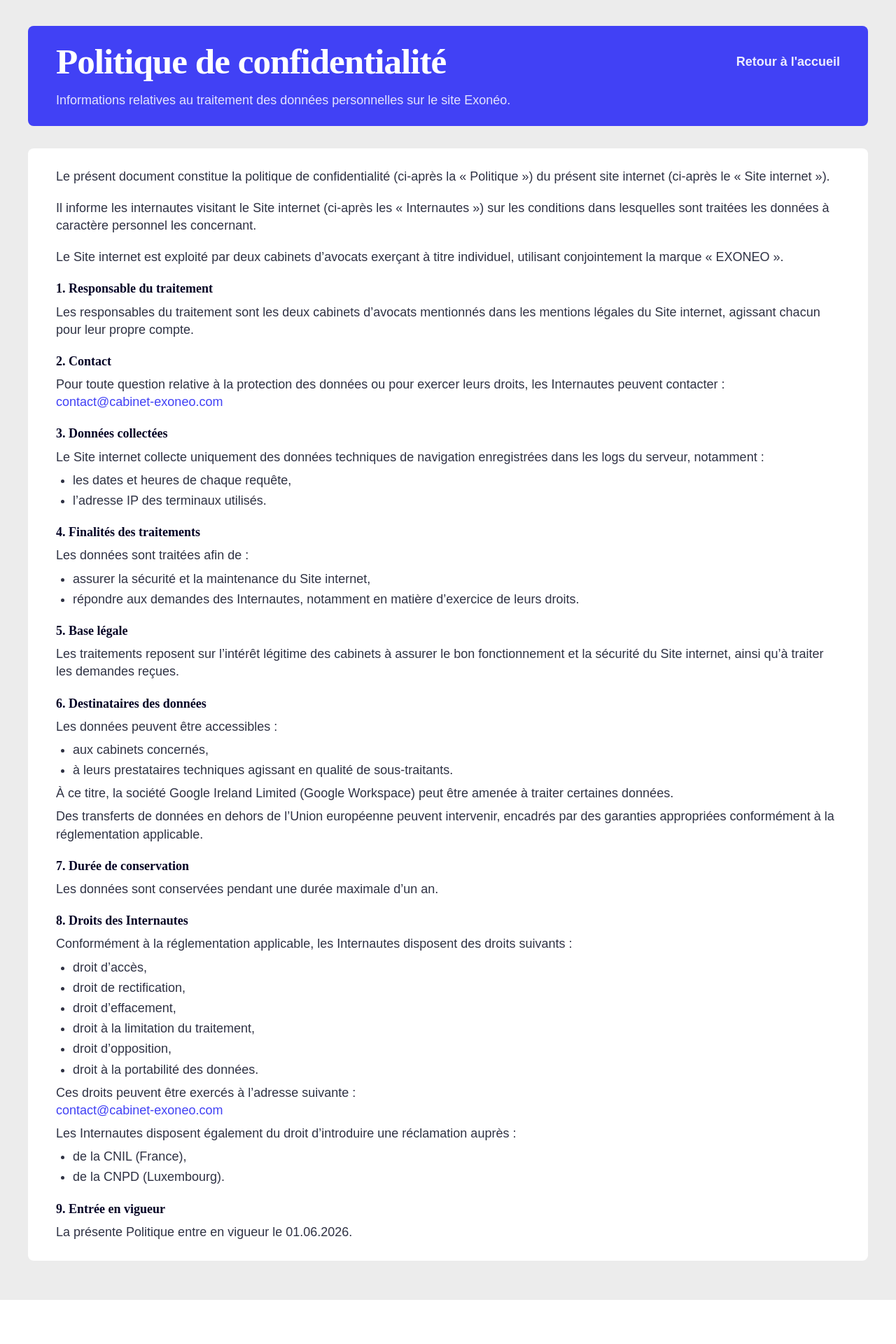
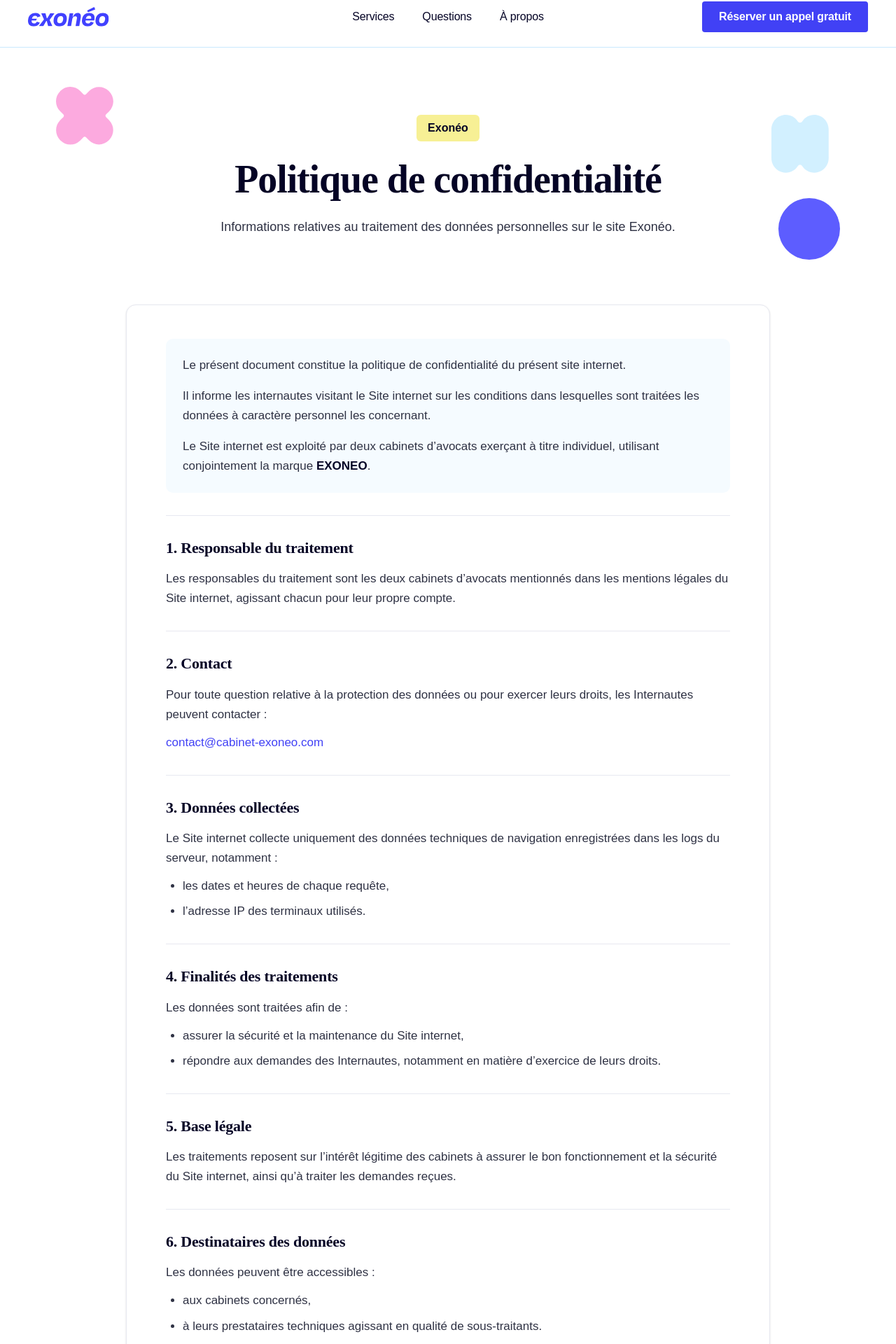
Before and after one commit to Nassim-H/exoneo, a Next.js app: page /politique-confidentialite in a window 1280 px wide. Shown: the part 19-1939 px from the top of the page at 70% size. Before the commit the page ends 1876 px from the top, so only its background shows below. Built offline with nearby package versions, Linux system fonts and the light colour scheme; a web font is replaced by a local one.

Commit message:
Mentions légales et politique de confidentialité design refait

```diff
--- a/app/components/Footer.tsx
+++ b/app/components/Footer.tsx
@@ -41,7 +41,7 @@
                   href="mailto:contact@exoneo.fr"
                   className="block transition-opacity hover:opacity-85"
                 >
-                  contact@cabinet-exoneo.fr
+                  contact@cabinet-exoneo.com
                 </a>
               </div>
             </div>
--- a/app/components/InfosSection.tsx
+++ b/app/components/InfosSection.tsx
@@ -68,6 +68,7 @@
 
         <div className="mt-20 flex justify-center">
           <a
+            target="_blank"
             href="https://forms.gle/s4Dc2FMC87wEpVse8"
             className="inline-flex h-[52px] items-center justify-center rounded-[6px] bg-[#4141f5] px-7 text-[18px] font-bold leading-[1.4] text-white transition-all duration-200 hover:-translate-y-0.5 hover:opacity-90"
           >
--- /dev/null
+++ b/app/components/LegalPageShell.tsx
@@ -0,0 +1,61 @@
+import Footer from "./Footer";
+import Navbar from "./NavBar";
+
+
+type LegalPageShellProps = {
+  title: string;
+  description: string;
+  children: React.ReactNode;
+};
+
+export default function LegalPageShell({
+  title,
+  description,
+  children,
+}: LegalPageShellProps) {
+  return (
+    <>
+      <Navbar />
+
+      <main className="relative overflow-hidden bg-white text-[#040325]">
+        <section className="relative mx-auto max-w-[1200px] px-5 py-16 sm:px-8 lg:px-10 lg:py-24">
+          <img
+            src="/VectorRose.svg"
+            alt=""
+            className="pointer-events-none absolute left-4 top-8 w-[58px] opacity-70 lg:left-10 lg:top-14 lg:w-[82px]"
+          />
+
+          <img
+            src="/VectorBleu.svg"
+            alt=""
+            className="pointer-events-none absolute right-6 top-20 w-[58px] opacity-70 lg:right-14 lg:top-24 lg:w-[82px]"
+          />
+
+          <div className="pointer-events-none absolute bottom-16 right-10 h-[64px] w-[64px] rounded-full bg-[#4c4cff] opacity-90 lg:h-[88px] lg:w-[88px]" />
+
+          <div className="relative z-10 mx-auto max-w-[900px] text-center">
+            <div className="mb-6 inline-flex rounded-[6px] bg-[#f7f095] px-4 py-2 text-[16px] font-semibold">
+              Exonéo
+            </div>
+
+            <h1 className="text-balance text-[clamp(2.5rem,5vw,3.5rem)] font-semibold leading-[1.08] tracking-[-0.02em]">
+              {title}
+            </h1>
+
+            <p className="mx-auto mt-6 max-w-[720px] text-[18px] leading-[1.55] text-[#2f3244]">
+              {description}
+            </p>
+          </div>
+        </section>
+
+        <section className="mx-auto max-w-[1000px] px-5 pb-20 sm:px-8 lg:px-10">
+          <div className="rounded-[14px] border border-[#e7e8f0] bg-white px-6 py-8 shadow-sm sm:px-10 lg:px-14 lg:py-12">
+            {children}
+          </div>
+        </section>
+      </main>
+
+      <Footer />
+    </>
+  );
+}
--- a/app/components/NavBar.tsx
+++ b/app/components/NavBar.tsx
@@ -5,9 +5,9 @@
 import Image from "next/image";
 
 const navItems = [
-  { label: "Services", href: "#services" },
-  { label: "Questions", href: "#questions" },
-  { label: "À propos", href: "#a-propos" },
+  { label: "Services", href: "/#services" },
+  { label: "Questions", href: "/#questions" },
+  { label: "À propos", href: "/#a-propos" },
 ];
 
 export default function Navbar() {
--- a/app/components/RdvSection.tsx
+++ b/app/components/RdvSection.tsx
@@ -29,6 +29,7 @@
       </div>
 
       <a
+        target="_blank"
         href="https://forms.gle/s4Dc2FMC87wEpVse8"
         className="mt-6 inline-flex h-[52px] w-full items-center justify-center rounded-[6px] bg-[#4a46f2] px-5 text-[16px] font-semibold text-white transition-opacity hover:opacity-90"
       >
--- a/app/mentions-legales/page.tsx
+++ b/app/mentions-legales/page.tsx
@@ -1,11 +1,128 @@
 import type { Metadata } from "next";
 import Link from "next/link";
-import LegalPageShell from "../components/legal/LegalPageShell";
+import LegalPageShell from "../components/LegalPageShell";
 
 export const metadata: Metadata = {
   title: "Mentions légales | Exonéo",
   description: "Mentions légales du site Exonéo.",
 };
+
+const sections = [
+  {
+    title: "1. Éditeur du site",
+    content: (
+      <>
+        <p>
+          Le présent site internet est édité par deux cabinets d’avocats exerçant à titre individuel,
+          utilisant conjointement la marque <span className="font-semibold text-[#040325]">EXONEO</span>.
+        </p>
+        <p>
+          Ces cabinets exercent de manière indépendante, chacun pour son propre compte.
+        </p>
+      </>
+    ),
+  },
+  {
+    title: "2. Cabinet français",
+    content: (
+      <>
+        <p>Cabinet d’avocat inscrit au barreau de Lille.</p>
+        <p>Numéro SIREN : 877 543 181.</p>
+      </>
+    ),
+  },
+  {
+    title: "3. Cabinet luxembourgeois",
+    content: (
+      <>
+        <p>Cabinet d’avocat inscrit au barreau de Luxembourg.</p>
+        <p>Numéro de TVA intracommunautaire : XXXXX.</p>
+      </>
+    ),
+  },
+  {
+    title: "4. Contact",
+    content: (
+      <>
+        <p>Pour toute demande relative au Site internet, vous pouvez contacter :</p>
+        <p>
+          <a
+            href="mailto:contact@cabinet-exoneo.com"
+            className="font-medium text-[#4141f5] hover:underline"
+          >
+            contact@cabinet-exoneo.com
+          </a>
+        </p>
+      </>
+    ),
+  },
+  {
+    title: "5. Directeur de la publication",
+    content: (
+      <p>
+        Les responsables des cabinets susmentionnés assurent conjointement la direction de la publication du Site internet.
+      </p>
+    ),
+  },
+  {
+    title: "6. Hébergement",
+    content: (
+      <>
+        <p>Le Site internet est hébergé par :</p>
+        <div className="space-y-1">
+          <p>Vercel Inc.</p>
+          <p>440 N Barranca Ave #4133, Covina, CA 91723, États-Unis.</p>
+          <p>+1 (559) 288-7060</p>
+          <p>
+            <a
+              href="https://vercel.com"
+              target="_blank"
+              rel="noopener noreferrer"
+              className="font-medium text-[#4141f5] hover:underline"
+            >
+              https://vercel.com
+            </a>
+          </p>
+        </div>
+      </>
+    ),
+  },
+  {
+    title: "7. Propriété intellectuelle",
+    content: (
+      <p>
+        L’ensemble des contenus présents sur le Site internet, notamment les textes, éléments graphiques,
+        logos, marques, images et éléments de mise en page, sont protégés par le droit de la propriété
+        intellectuelle. Toute reproduction, représentation, modification ou exploitation non autorisée est interdite.
+      </p>
+    ),
+  },
+  {
+    title: "8. Responsabilité",
+    content: (
+      <p>
+        Les informations présentes sur le Site internet sont fournies à titre informatif. Elles ne constituent
+        pas un conseil juridique ou fiscal personnalisé. L’utilisateur est invité à contacter directement les
+        cabinets pour toute demande adaptée à sa situation.
+      </p>
+    ),
+  },
+  {
+    title: "9. Données personnelles",
+    content: (
+      <p>
+        Pour en savoir plus sur le traitement des données personnelles, vous pouvez consulter la{" "}
+        <Link
+          href="/politique-confidentialite"
+          className="font-medium text-[#4141f5] hover:underline"
+        >
+          politique de confidentialité
+        </Link>
+        .
+      </p>
+    ),
+  },
+];
 
 export default function MentionsLegalesPage() {
   return (
@@ -13,66 +130,30 @@
       title="Mentions légales"
       description="Informations légales relatives à l'éditeur, à la publication et à l'hébergement du site Exonéo."
     >
-      <section id="mentions-legales" className="rounded-[8px] bg-white px-6 py-7 text-[#040325] sm:px-8 lg:px-10">
-            <h2
-              className="text-[clamp(3rem,3vw,3.5rem)] font-semibold leading-[1.08] tracking-[-0.02em]"
+      <div className="space-y-8 text-[17px] leading-[1.65] text-[#2f3244]">
+        <div className="space-y-4 rounded-[10px] bg-[#f5fbff] p-5 sm:p-6">
+          <p>
+            Le présent document regroupe les informations légales relatives au Site internet Exonéo.
+          </p>
+          <p>
+            Il précise notamment l’identité des éditeurs du site, les informations relatives à
+            l’hébergement, ainsi que les conditions générales d’utilisation des contenus publiés.
+          </p>
+          <p>
+            Le Site internet est exploité par deux cabinets d’avocats exerçant à titre individuel,
+            utilisant conjointement la marque <span className="font-semibold text-[#040325]">EXONEO</span>.
+          </p>
+        </div>
 
-            >
-              Mentions légales
+        {sections.map((section) => (
+          <section key={section.title} className="border-t border-[#e7e8f0] pt-7">
+            <h2 className="mb-3 text-[22px] font-semibold tracking-[-0.01em] text-[#040325]">
+              {section.title}
             </h2>
-
-            <div className="mt-6 space-y-4 text-[18px] leading-[1.4] text-[#2f3244]">
-              <p>
-                Le présent site internet (ci-après le « Site internet ») est édité par deux cabinets d’avocats exerçant à
-                titre individuel, dont les informations sont les suivantes :
-              </p>
-
-              <div>
-                <h3 className="text-[18px] font-semibold text-[#040325]">En France :</h3>
-                <p>Cabinet d’avocat inscrit au barreau de Lille</p>
-                <p>Numéro SIREN : 877 543 181</p>
-              </div>
-
-              <div>
-                <h3 className="text-[18px] font-semibold text-[#040325]">Au Luxembourg :</h3>
-                <p>Cabinet d’avocat inscrit au barreau de Luxembourg</p>
-                <p>Numéro de TVA intracommunautaire : XXXXX</p>
-              </div>
-
-              <p>Ces cabinets exercent de manière indépendante.</p>
-              <p>La dénomination « EXONEO » correspond à une marque utilisée conjointement par ces cabinets.</p>
-
-              <div>
-                <h3 className="text-[18px] font-semibold text-[#040325]">Contact :</h3>
-                <p>
-                  Email :{" "}
-                  <a href="mailto:contact@cabinet-exoneo.com" className="text-[#4141f5] hover:underline">
-                    contact@cabinet-exoneo.com
-                  </a>
-                </p>
-              </div>
-
-              <div>
-                <h3 className="text-[18px] font-semibold text-[#040325]">Directeur de la publication :</h3>
-                <p>Les responsables des cabinets susmentionnés</p>
-              </div>
-
-              <div>
-                <h3 className="text-[18px] font-semibold text-[#040325]">Hébergement :</h3>
-                <p>[À compléter : nom de l’hébergeur]</p>
-                <p>[Adresse de l’hébergeur]</p>
-                <p>[Numéro de téléphone de l’hébergeur]</p>
-              </div>
-
-              <p className="pt-2">
-                Consulter également la{" "}
-                <Link href="/politique-confidentialite" className="text-[#4141f5] hover:underline">
-                  politique de confidentialité
-                </Link>
-                .
-              </p>
-            </div>
-      </section>
+            <div className="space-y-3">{section.content}</div>
+          </section>
+        ))}
+      </div>
     </LegalPageShell>
   );
 }
--- a/app/politique-confidentialite/page.tsx
+++ b/app/politique-confidentialite/page.tsx
@@ -1,10 +1,126 @@
 import type { Metadata } from "next";
-import LegalPageShell from "../components/legal/LegalPageShell";
+import LegalPageShell from "../components/LegalPageShell";
 
 export const metadata: Metadata = {
   title: "Politique de confidentialité | Exonéo",
   description: "Politique de confidentialité du site Exonéo.",
 };
+
+const sections = [
+  {
+    title: "1. Responsable du traitement",
+    content: (
+      <p>
+        Les responsables du traitement sont les deux cabinets d’avocats mentionnés dans les mentions légales du Site internet,
+        agissant chacun pour leur propre compte.
+      </p>
+    ),
+  },
+  {
+    title: "2. Contact",
+    content: (
+      <>
+        <p>
+          Pour toute question relative à la protection des données ou pour exercer leurs droits, les Internautes peuvent contacter :
+        </p>
+        <p>
+          <a href="mailto:contact@cabinet-exoneo.com" className="font-medium text-[#4141f5] hover:underline">
+            contact@cabinet-exoneo.com
+          </a>
+        </p>
+      </>
+    ),
+  },
+  {
+    title: "3. Données collectées",
+    content: (
+      <>
+        <p>
+          Le Site internet collecte uniquement des données techniques de navigation enregistrées dans les logs du serveur, notamment :
+        </p>
+        <ul className="list-disc space-y-2 pl-6">
+          <li>les dates et heures de chaque requête,</li>
+          <li>l’adresse IP des terminaux utilisés.</li>
+        </ul>
+      </>
+    ),
+  },
+  {
+    title: "4. Finalités des traitements",
+    content: (
+      <>
+        <p>Les données sont traitées afin de :</p>
+        <ul className="list-disc space-y-2 pl-6">
+          <li>assurer la sécurité et la maintenance du Site internet,</li>
+          <li>répondre aux demandes des Internautes, notamment en matière d’exercice de leurs droits.</li>
+        </ul>
+      </>
+    ),
+  },
+  {
+    title: "5. Base légale",
+    content: (
+      <p>
+        Les traitements reposent sur l’intérêt légitime des cabinets à assurer le bon fonctionnement et la sécurité du Site internet,
+        ainsi qu’à traiter les demandes reçues.
+      </p>
+    ),
+  },
+  {
+    title: "6. Destinataires des données",
+    content: (
+      <>
+        <p>Les données peuvent être accessibles :</p>
+        <ul className="list-disc space-y-2 pl-6">
+          <li>aux cabinets concernés,</li>
+          <li>à leurs prestataires techniques agissant en qualité de sous-traitants.</li>
+        </ul>
+        <p>
+          À ce titre, la société Google Ireland Limited (Google Workspace) peut être amenée à traiter certaines données.
+        </p>
+        <p>
+          Des transferts de données en dehors de l’Union européenne peuvent intervenir, encadrés par des garanties appropriées
+          conformément à la réglementation applicable.
+        </p>
+      </>
+    ),
+  },
+  {
+    title: "7. Durée de conservation",
+    content: <p>Les données sont conservées pendant une durée maximale d’un an.</p>,
+  },
+  {
+    title: "8. Droits des Internautes",
+    content: (
+      <>
+        <p>Conformément à la réglementation applicable, les Internautes disposent des droits suivants :</p>
+        <ul className="list-disc space-y-2 pl-6">
+          <li>droit d’accès,</li>
+          <li>droit de rectification,</li>
+          <li>droit d’effacement,</li>
+          <li>droit à la limitation du traitement,</li>
+          <li>droit d’opposition,</li>
+          <li>droit à la portabilité des données.</li>
+        </ul>
+        <p>Ces droits peuvent être exercés à l’adresse suivante :</p>
+        <p>
+          <a href="mailto:contact@cabinet-exoneo.com" className="font-medium text-[#4141f5] hover:underline">
+            contact@cabinet-exoneo.com
+          </a>
+        </p>
+        <p>Les Internautes disposent également du droit d’introduire une réclamation auprès :</p>
+        <ul className="list-disc space-y-2 pl-6">
+          <li>de la CNIL (France),</li>
+          <li>de la CNPD (Luxembourg).</li>
+        </ul>
+      </>
+    ),
+  },
+  {
+    title: "9. Entrée en vigueur",
+    content: <p>La présente Politique entre en vigueur le 01.06.2026.</p>,
+  },
+];
 
 export default function PolitiqueConfidentialitePage() {
   return (
@@ -12,122 +128,30 @@
       title="Politique de confidentialité"
       description="Informations relatives au traitement des données personnelles sur le site Exonéo."
     >
-      <section className="rounded-[8px] bg-white px-6 py-7 text-[#040325] sm:px-8 lg:px-10">
-        <div className="space-y-5 text-[18px] leading-[1.4] text-[#2f3244]">
+      <div className="space-y-8 text-[17px] leading-[1.65] text-[#2f3244]">
+        <div className="space-y-4 rounded-[10px] bg-[#f5fbff] p-5 sm:p-6">
           <p>
-            Le présent document constitue la politique de confidentialité (ci-après la « Politique ») du présent site
-            internet (ci-après le « Site internet »).
+            Le présent document constitue la politique de confidentialité du présent site internet.
           </p>
           <p>
-            Il informe les internautes visitant le Site internet (ci-après les « Internautes ») sur les conditions dans
-            lesquelles sont traitées les données à caractère personnel les concernant.
+            Il informe les internautes visitant le Site internet sur les conditions dans lesquelles sont traitées les données
+            à caractère personnel les concernant.
           </p>
           <p>
             Le Site internet est exploité par deux cabinets d’avocats exerçant à titre individuel, utilisant conjointement
-            la marque « EXONEO ».
+            la marque <span className="font-semibold text-[#040325]">EXONEO</span>.
           </p>
+        </div>
 
-          <div>
-            <h2 className="text-[18px] font-semibold text-[#040325]">1. Responsable du traitement</h2>
-            <p className="mt-2">
-              Les responsables du traitement sont les deux cabinets d’avocats mentionnés dans les mentions légales du Site
-              internet, agissant chacun pour leur propre compte.
-            </p>
-          </div>
-
-          <div>
-            <h2 className="text-[18px] font-semibold text-[#040325]">2. Contact</h2>
-            <p className="mt-2">
-              Pour toute question relative à la protection des données ou pour exercer leurs droits, les Internautes peuvent
-              contacter :
-            </p>
-            <p>
-              <a href="mailto:contact@cabinet-exoneo.com" className="text-[#4141f5] hover:underline">
-                contact@cabinet-exoneo.com
-              </a>
-            </p>
-          </div>
-
-          <div>
-            <h2 className="text-[18px] font-semibold text-[#040325]">3. Données collectées</h2>
-            <p className="mt-2">
-              Le Site internet collecte uniquement des données techniques de navigation enregistrées dans les logs du
-              serveur, notamment :
-            </p>
-            <ul className="mt-2 list-disc space-y-1 pl-6">
-              <li>les dates et heures de chaque requête,</li>
-              <li>l’adresse IP des terminaux utilisés.</li>
-            </ul>
-          </div>
-
-          <div>
-            <h2 className="text-[18px] font-semibold text-[#040325]">4. Finalités des traitements</h2>
-            <p className="mt-2">Les données sont traitées afin de :</p>
-            <ul className="mt-2 list-disc space-y-1 pl-6">
-              <li>assurer la sécurité et la maintenance du Site internet,</li>
-              <li>répondre aux demandes des Internautes, notamment en matière d’exercice de leurs droits.</li>
-            </ul>
-          </div>
-
-          <div>
-            <h2 className="text-[18px] font-semibold text-[#040325]">5. Base légale</h2>
-            <p className="mt-2">
-              Les traitements reposent sur l’intérêt légitime des cabinets à assurer le bon fonctionnement et la sécurité du
-              Site internet, ainsi qu’à traiter les demandes reçues.
-            </p>
-          </div>
-
-          <div>
-            <h2 className="text-[18px] font-semibold text-[#040325]">6. Destinataires des données</h2>
-            <p className="mt-2">Les données peuvent être accessibles :</p>
-            <ul className="mt-2 list-disc space-y-1 pl-6">
-              <li>aux cabinets concernés,</li>
-              <li>à leurs prestataires techniques agissant en qualité de sous-traitants.</li>
-            </ul>
-            <p className="mt-2">
-              À ce titre, la société Google Ireland Limited (Google Workspace) peut être amenée à traiter certaines données.
-            </p>
-            <p className="mt-2">
-              Des transferts de données en dehors de l’Union européenne peuvent intervenir, encadrés par des garanties
-              appropriées conformément à la réglementation applicable.
-            </p>
-          </div>
-
-          <div>
-            <h2 className="text-[18px] font-semibold text-[#040325]">7. Durée de conservation</h2>
-            <p className="mt-2">Les données sont conservées pendant une durée maximale d’un an.</p>
-          </div>
-
-          <div>
-            <h2 className="text-[18px] font-semibold text-[#040325]">8. Droits des Internautes</h2>
-            <p className="mt-2">Conformément à la réglementation applicable, les Internautes disposent des droits suivants :</p>
-            <ul className="mt-2 list-disc space-y-1 pl-6">
-              <li>droit d’accès,</li>
-              <li>droit de rectification,</li>
-              <li>droit d’effacement,</li>
-              <li>droit à la limitation du traitement,</li>
-              <li>droit d’opposition,</li>
-              <li>droit à la portabilité des données.</li>
-            </ul>
-            <p className="mt-2">Ces droits peuvent être exercés à l’adresse suivante :</p>
-            <p>
-              <a href="mailto:contact@cabinet-exoneo.com" className="text-[#4141f5] hover:underline">
-                contact@cabinet-exoneo.com
-              </a>
-            </p>
-            <p className="mt-2">Les Internautes disposent également du droit d’introduire une réclamation auprès :</p>
-            <ul className="mt-2 list-disc space-y-1 pl-6">
-              <li>de la CNIL (France),</li>
-              <li>de la CNPD (Luxembourg).</li>
-            </ul>
-          </div>
-
-          <div>
-            <h2 className="text-[18px] font-semibold text-[#040325]">9. Entrée en vigueur</h2>
-            <p className="mt-2">La présente Politique entre en vigueur le 01.06.2026.</p>
-          </div>
-        </div>
-      </section>
+        {sections.map((section) => (
+          <section key={section.title} className="border-t border-[#e7e8f0] pt-7">
+            <h2 className="mb-3 text-[22px] font-semibold tracking-[-0.01em] text-[#040325]">
+              {section.title}
+            </h2>
+            <div className="space-y-3">{section.content}</div>
+          </section>
+        ))}
+      </div>
     </LegalPageShell>
   );
 }
```
Also changed, not shown: 1 other file (tests, documents, lock files or other folders).
